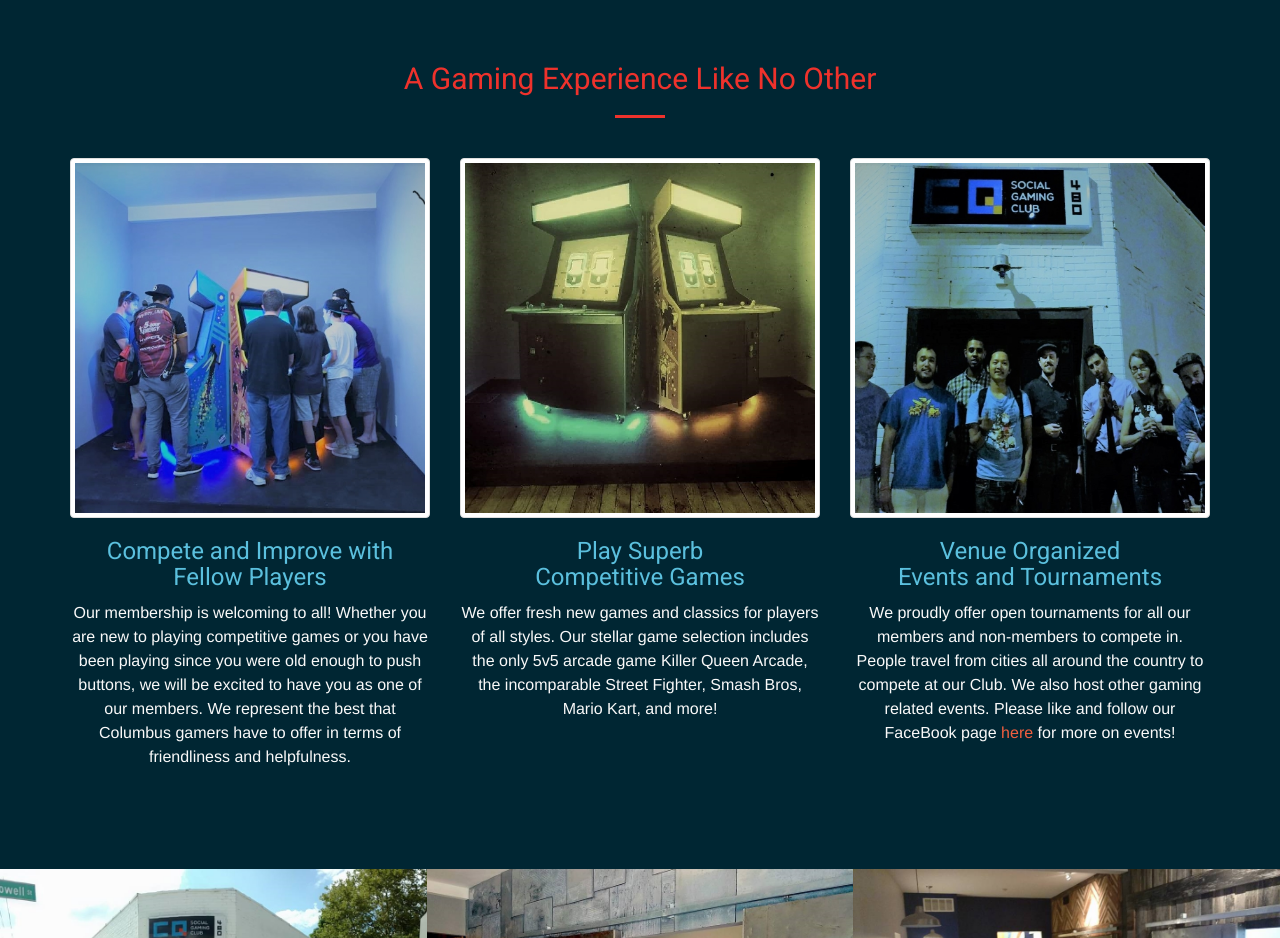
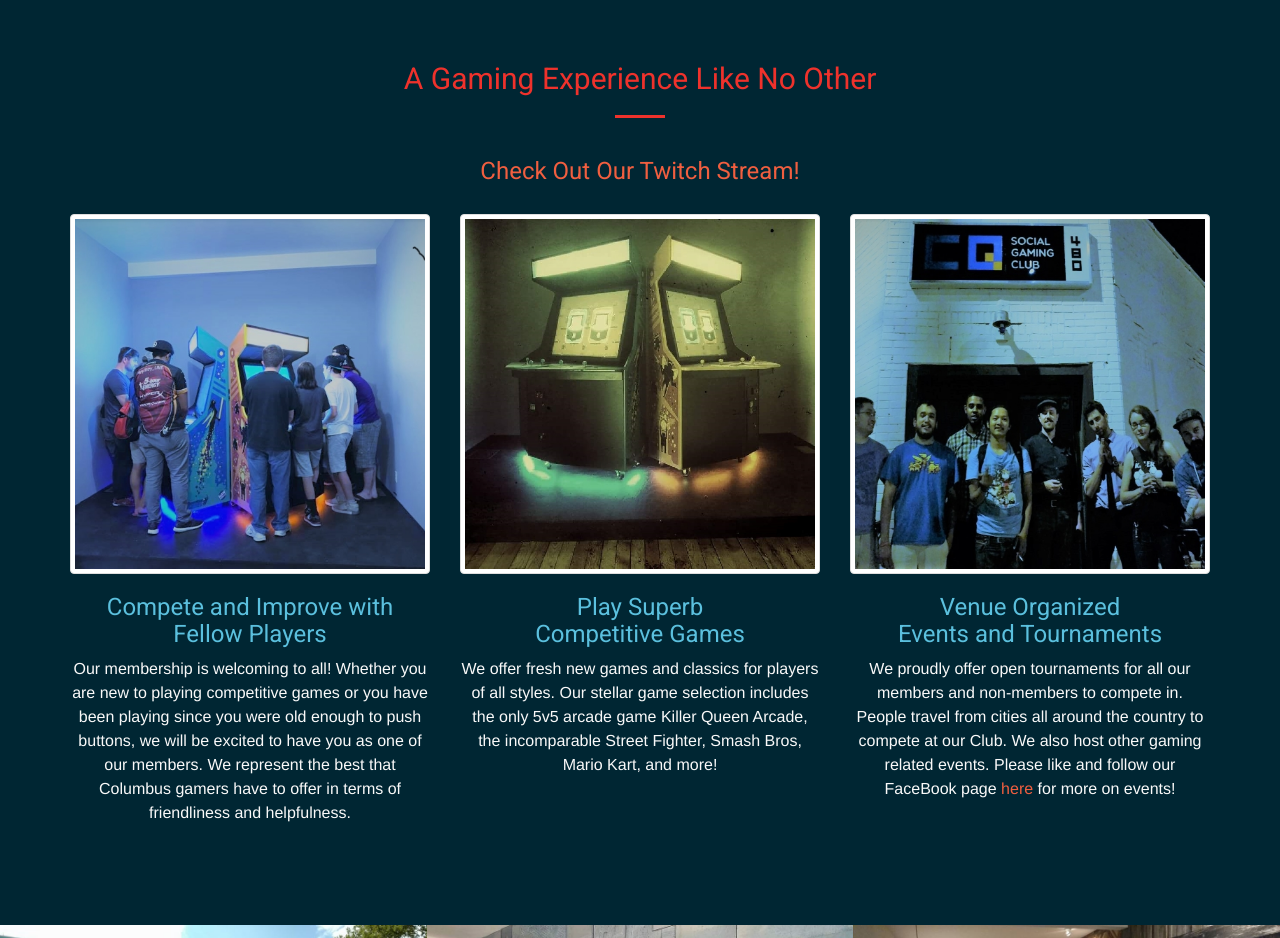
Before and after one commit to ComptonArcade/Close_Quarters, a website: page index.html in a window 1280 px wide. Shown: the part 1280-2218 px from the top of the page. Drawn offline with nearby package versions, Linux system fonts and the light colour scheme.

Commit message:
Added twitch link

```diff
--- a/index.html
+++ b/index.html
@@ -107,6 +107,13 @@
                 <div class="col-lg-12 text-center">
                     <h2 class="section-heading">A Gaming Experience Like No Other</h2>
                     <hr class="primary">
+                </div>
+            </div>
+        </div>
+        <div class="container">
+            <div class="row">
+                <div class="text-center">
+                    <h3><a href="https://www.twitch.tv/closequarterssgc">Check Out Our Twitch Stream!</a></h3>
                 </div>
             </div>
         </div>
```
